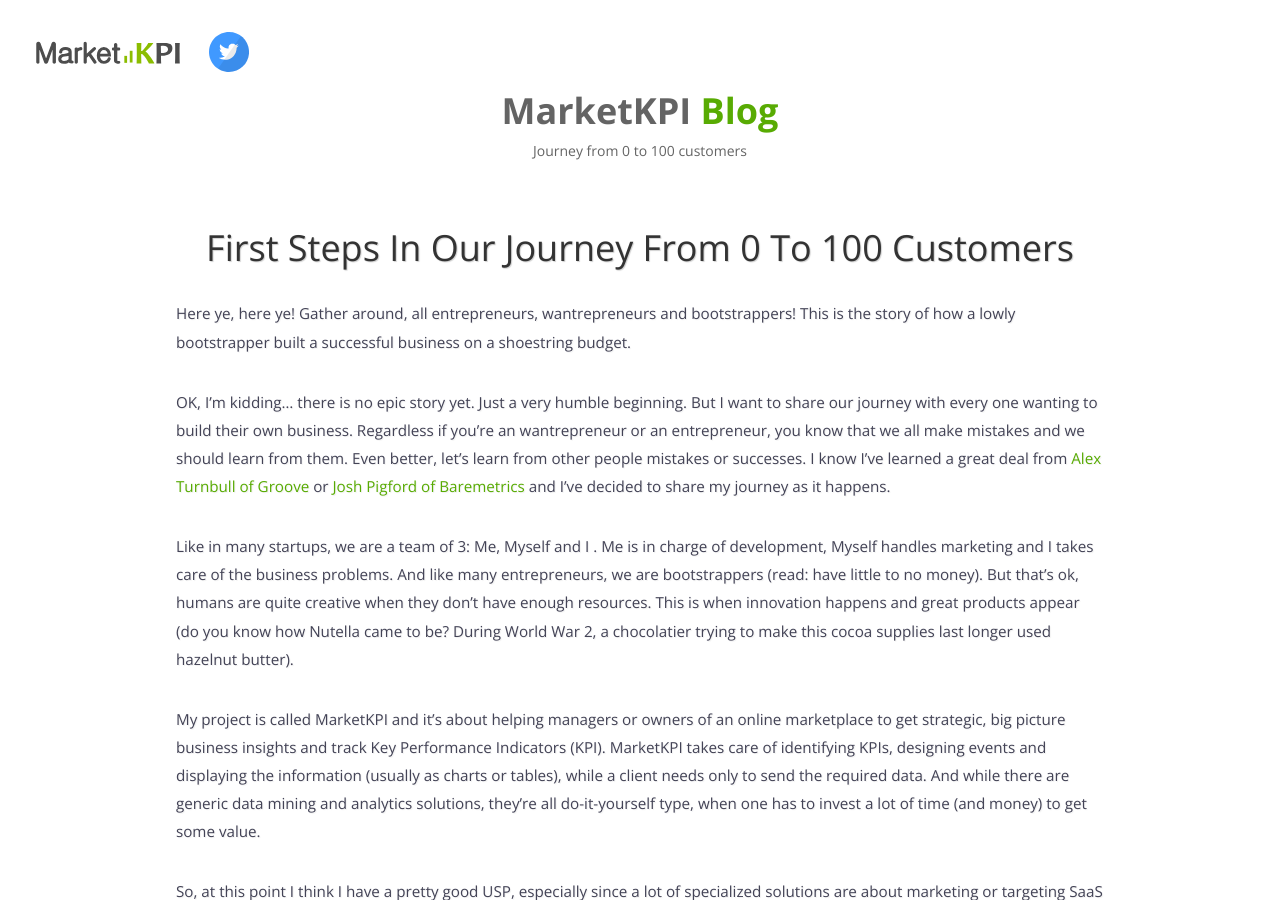
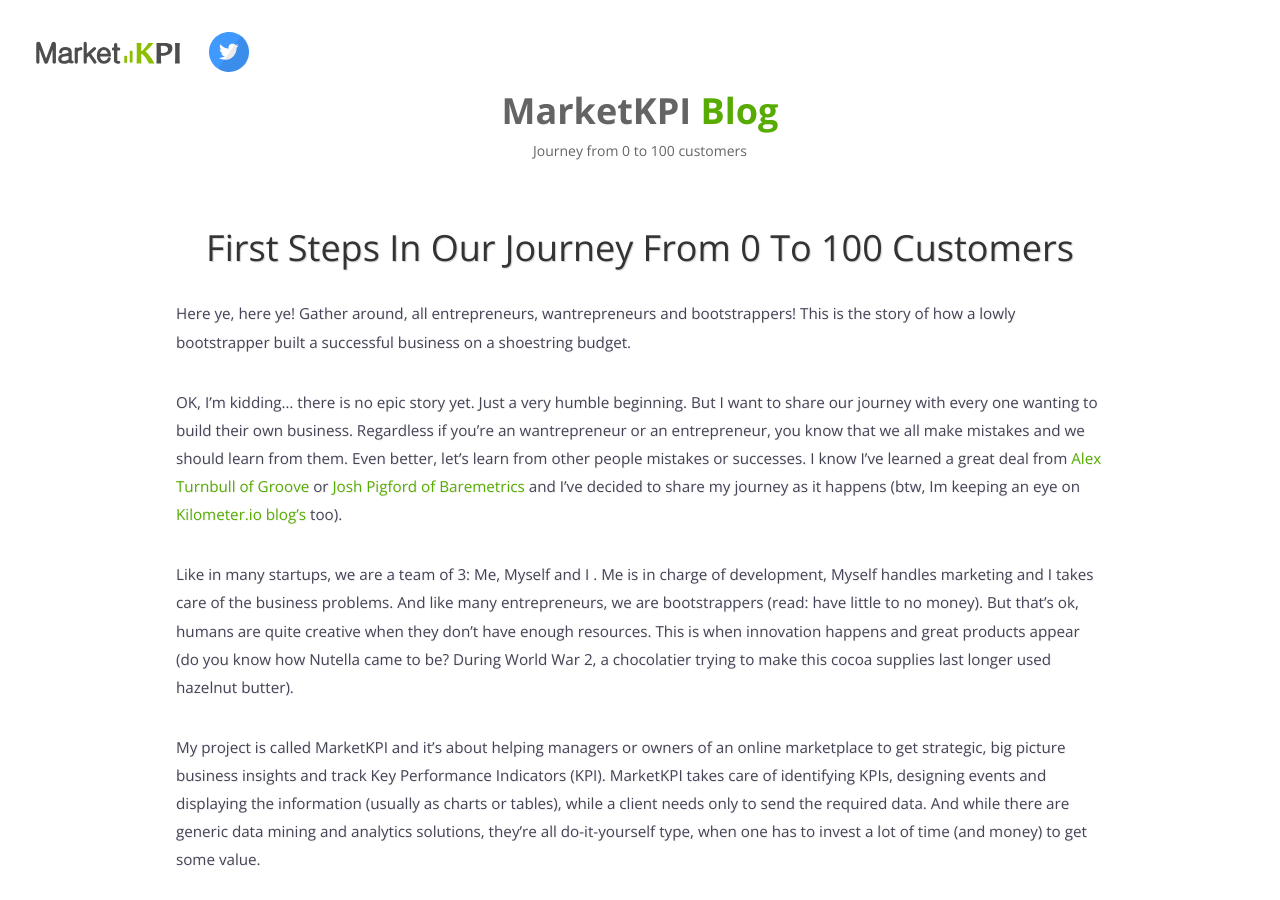
Before and after one commit to bubeat/blog, a Jekyll site: the page built from _posts/2015-6-11-Introduction-Journey-From-0-To-100-Customers.md, in a window 1280 px wide and 900 px high. Built offline with Jekyll 4.4.1, drawn with Linux system fonts in a browser that asks for light colours; Markdown is read by kramdown in place of the engine named in the settings; comment, search, counter and statistics services are not loaded.

Commit message:
updated post

```diff
--- a/_posts/2015-6-11-Introduction-Journey-From-0-To-100-Customers.md
+++ b/_posts/2015-6-11-Introduction-Journey-From-0-To-100-Customers.md
@@ -5,7 +5,7 @@
 
 Here ye, here ye! Gather around, all entrepreneurs, wantrepreneurs and bootstrappers! This is the story of how a lowly bootstrapper built a successful business on a shoestring budget.
 
-OK, I'm kidding... there is no epic story yet. Just a very humble beginning. But I want to share our journey with every one wanting to build their own business. Regardless if you're an wantrepreneur or an entrepreneur, you know that we all make mistakes and we should learn from them. Even better, let's learn from other people mistakes or successes. I know I've learned a great deal from [Alex Turnbull of Groove](https://www.groovehq.com/blog) or [Josh Pigford of Baremetrics](https://baremetrics.com/blog) and I've decided to share my journey as it happens.
+OK, I'm kidding... there is no epic story yet. Just a very humble beginning. But I want to share our journey with every one wanting to build their own business. Regardless if you're an wantrepreneur or an entrepreneur, you know that we all make mistakes and we should learn from them. Even better, let's learn from other people mistakes or successes. I know I've learned a great deal from [Alex Turnbull of Groove](https://www.groovehq.com/blog) or [Josh Pigford of Baremetrics](https://baremetrics.com/blog) and I've decided to share my journey as it happens (btw, Im keeping an eye on [Kilometer.io blog's](http://www.kilometer.io/blog) too).
 
 Like in many startups, we are a team of 3: Me, Myself and I . Me is in charge of development, Myself handles marketing and I takes care of the business problems. And like many entrepreneurs, we are bootstrappers (read: have little to no money). But that's ok, humans are quite creative when they don't have enough resources. This is when innovation happens and great products appear (do you know how Nutella came to be? During World War 2, a chocolatier trying to make this cocoa supplies last longer used hazelnut butter).
 
```
